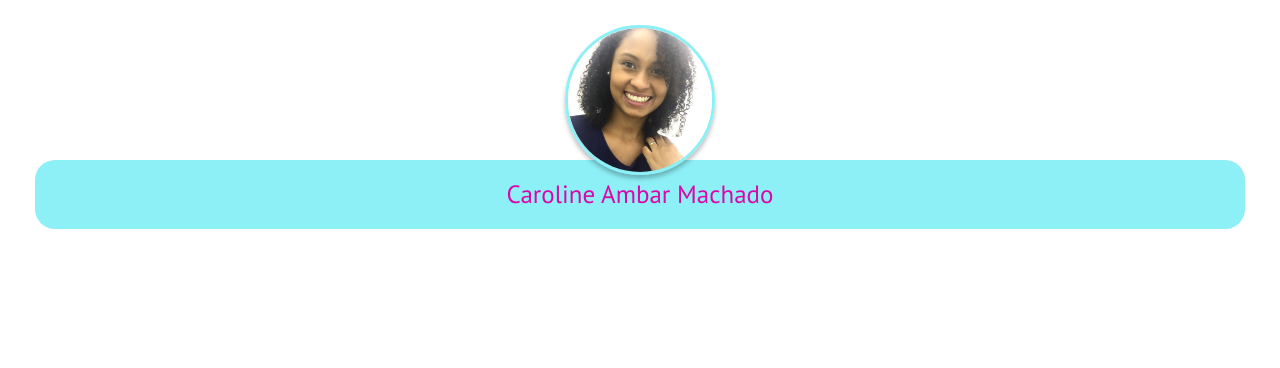
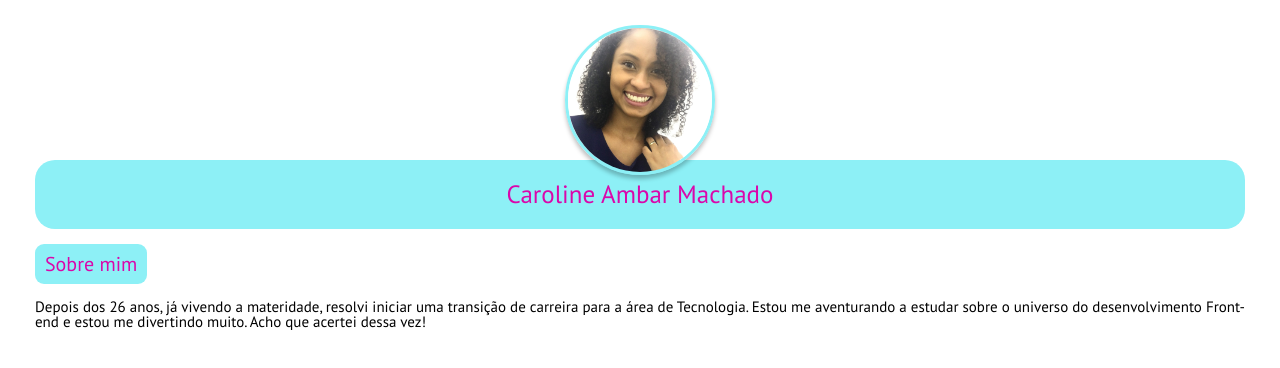
Before and after one commit to carolineambar/carolineambar.github.io, a plain HTML site: page index.html in a window 1280 px wide. Drawn offline with Linux system fonts and the light colour scheme.

Commit message:
Inclua a seção sobre mim

```diff
--- a/index.html
+++ b/index.html
@@ -15,5 +15,9 @@
         <img class="image" src="./assets/perfil.jpeg" alt="Uma foto da Caroline, mulher preta com os cabelos soltos cacheados castanho escuro, sorrindo e vestindo um vestido azul">
         <h1 class="title" >Caroline Ambar Machado</h1>
     </header>
+    <section class="container">
+        <h2 class="subtitle"> Sobre mim</h2>
+        <p class="text"> Depois dos 26 anos, já vivendo a materidade, resolvi iniciar uma transição de carreira para a área de Tecnologia. Estou me aventurando a estudar sobre o universo do desenvolvimento Front-end e estou me divertindo muito. Acho que acertei dessa vez!</p>
+    </section>
 </body>
 </html>
--- a/styles/index.css
+++ b/styles/index.css
@@ -29,3 +29,21 @@ body {
     padding: 22px;
     text-align: center;
 }
+.container{
+    margin: 15px 35px;
+}
+.subtitle{
+    background-color: var(--blue);
+    border-radius: 9px;
+    color: var(--pink);
+    font-size: 20px;
+    padding: 10px;
+    text-align: left;
+    display: inline-block;
+    margin-bottom: 15px;
+}
+.text{
+    font-size: 15px;
+    text-align: justify;
+    margin-bottom: 15px;
+}
```
